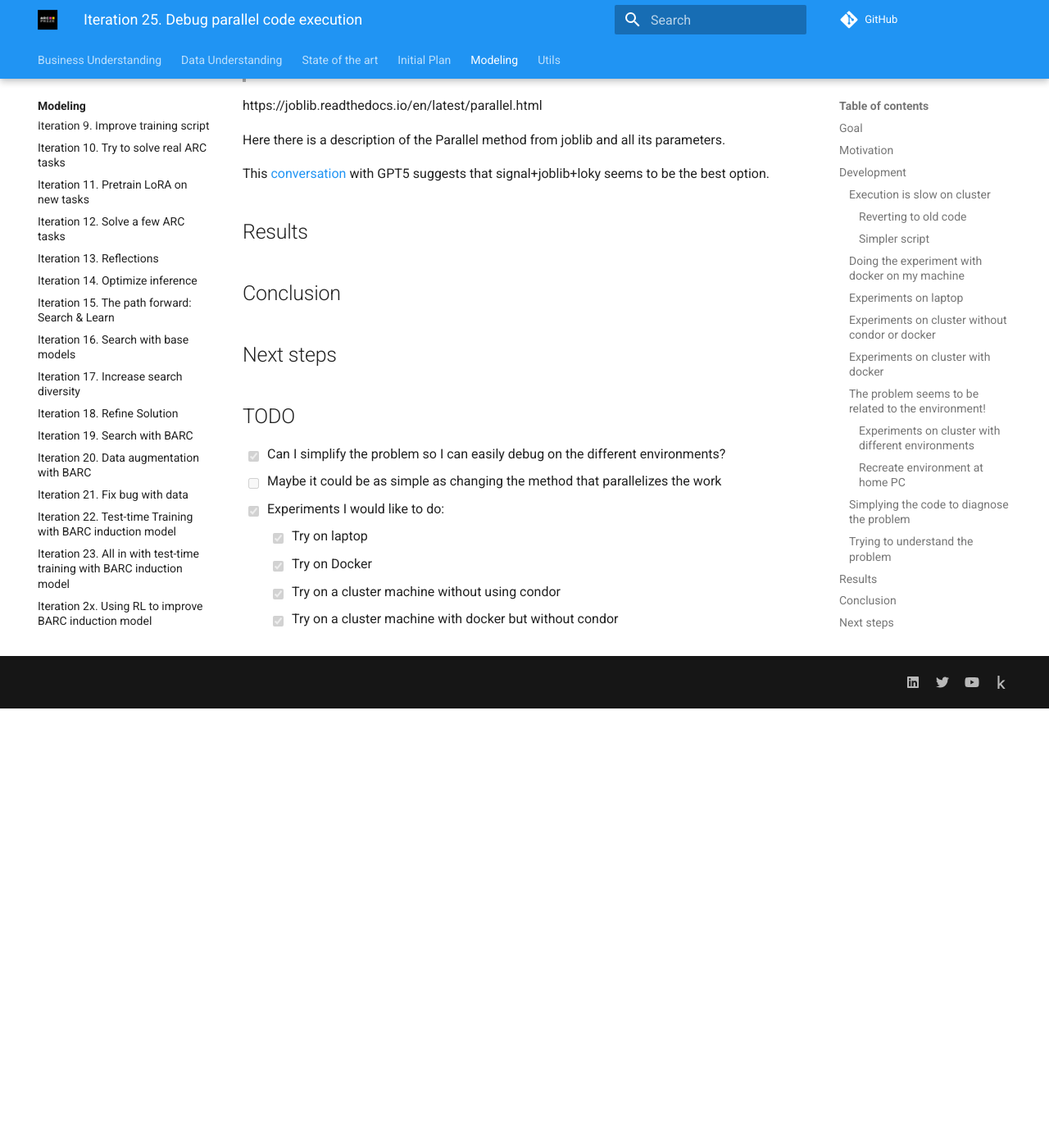
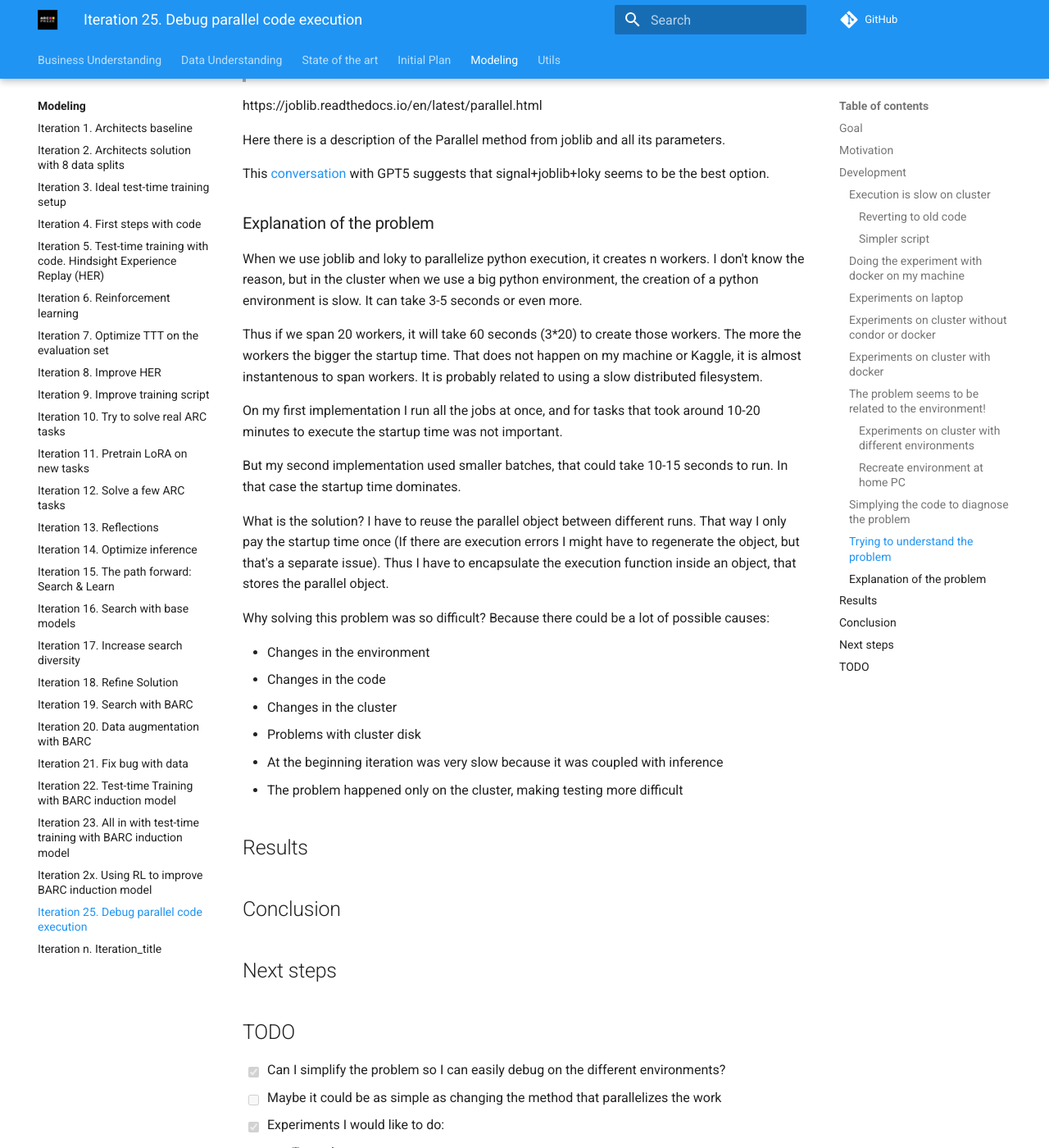
Before and after one commit to ironbar/arc25, an MkDocs documentation site: the page built from docs/modeling/Iteration_25_debug_parallel_code_execution.md, in a window 1280 px wide and 1400 px high, scrolled down 11190 px. Shown: the whole window at 82% size. Built offline with MkDocs 1.6.1 and Material for MkDocs 9.7.7, drawn with Linux system fonts in a browser that asks for light colours; comment, search, counter and statistics services are not loaded; before the commit the page ends 12054 px from its top, so only the background shows below that.

Commit message:
written down explanation

```diff
--- a/docs/modeling/Iteration_25_debug_parallel_code_execution.md
+++ b/docs/modeling/Iteration_25_debug_parallel_code_execution.md
@@ -564,6 +564,29 @@
 This [conversation](https://chatgpt.com/share/68cabe24-e734-8012-a409-f9e14dfa9b32) with GPT5 suggests
 that signal+joblib+loky seems to be the best option.
 
+### Explanation of the problem
+
+When we use joblib and loky to parallelize python execution, it creates n workers.
+I don't know the reason, but in the cluster when we use a big python environment, the creation of a python environment is slow. It can take 3-5 seconds or even more.
+
+Thus if we span 20 workers, it will take 60 seconds (3*20) to create those workers. The more the workers the bigger the startup time. That does not happen on my machine or Kaggle, it is almost instantenous to span workers. It is probably related to using a slow distributed filesystem.
+
+On my first implementation I run all the jobs at once, and for tasks that took
+around 10-20 minutes to execute the startup time was not important.
+
+But my second implementation used smaller batches, that could take 10-15 seconds to run. In that case the startup time dominates.
+
+What is the solution? I have to reuse the parallel object between different runs. That way I only pay the startup time once (If there are execution errors I might have to regenerate the object, but that's a separate issue). Thus I have to encapsulate the execution function inside an object, that stores the parallel object.
+
+Why solving this problem was so difficult? Because there could be a lot of possible causes:
+
+- Changes in the environment
+- Changes in the code
+- Changes in the cluster
+- Problems with cluster disk
+- At the beginning iteration was very slow because it was coupled with inference
+- The problem happened only on the cluster, making testing more difficult
+
 ## Results
 
 ## Conclusion
```
